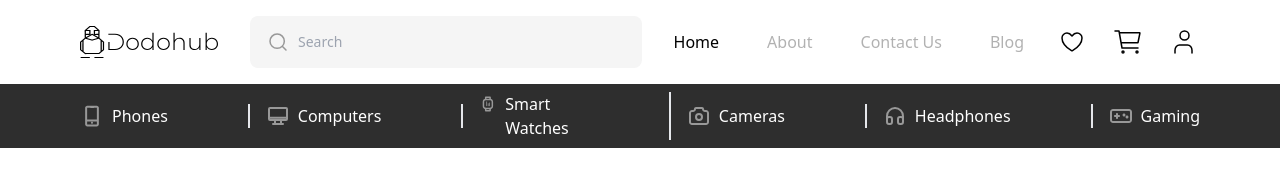
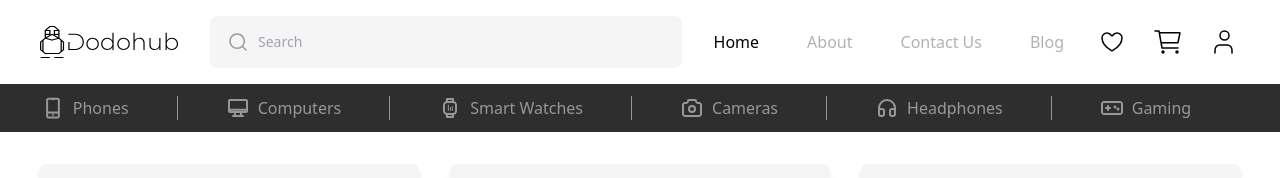
Before and after one commit to dodotechbd/dodocart, a Next.js app: page / in a window 1280 px wide. Shown: the top 178 px of the page. Built offline with nearby package versions, Linux system fonts and the light colour scheme; grey boxes are pictures that could not be loaded.

Commit message:
updated code

```diff
--- a/src/components/core/header/Nav.tsx
+++ b/src/components/core/header/Nav.tsx
@@ -1,24 +1,15 @@
 import { Burger, Cart, Favorite, Logo, Search, User } from '@components/icons';
 import Link from 'next/link';
 import { useRouter } from 'next/router';
-
-type LinkType = {
-  name: string;
-  route: string;
-};
+import { SubNav } from './SubNav';
+import { ILink, links } from './nav-list';
 
 export const Nav = () => {
   const router = useRouter();
   const { route } = router;
-  const links: LinkType[] = [
-    { name: 'Home', route: '/' },
-    { name: 'About', route: '/about' },
-    { name: 'Contact Us', route: '/contactus' },
-    { name: 'Blog', route: '/blog' },
-  ];
   return (
     <header>
-      <div className="flex items-center lg:justify-start justify-between gap-8 container mx-auto lg:px-20 px-4 lg:py-4 py-6">
+      <div className="flex items-center lg:justify-start justify-between gap-8 container mx-auto md:px-10 px-4 lg:py-4 py-6">
         <Link href="/">
           <Logo width="138" height="32" />
         </Link>
@@ -32,7 +23,7 @@ export const Nav = () => {
           />
         </div>
         <ul className="lg:flex hidden gap-12 whitespace-nowrap">
-          {links.map((link: LinkType, idx: number) => (
+          {links.map((link: ILink, idx: number) => (
             <li key={idx}>
               <Link
                 href={link.route}
@@ -58,6 +49,9 @@ export const Nav = () => {
           <Burger size={40} fill="#080341" />
         </button>
       </div>
+      <div className="bg-[#2E2E2E]">
+        <SubNav />
+      </div>
     </header>
   );
 };
--- a/src/components/core/header/Sub.tsx
+++ /dev/null
@@ -1,57 +0,0 @@
-import { CameraBold, ComputerBold, HeadPhoneBold, PhoneBold, SmartWatchBold } from '@components/icons';
-import { GamingBold } from '@components/icons/Gaming';
-import Link from 'next/link';
-// type LinkNav = {
-//   name: string;
-//   icon: any;
-// };
-
-export const Sub = () => {
-  // const navLink: LinkNav[] = [
-  //   { name: 'phone', icon: <Cart /> },
-  //   { name: 'phone', icon: <Cart /> },
-  //   { name: 'phone', icon: <Cart /> },
-  //   { name: 'phone', icon: <Cart /> },
-  //   { name: 'phone', icon: <Cart /> },
-  //   { name: 'phone', icon: <Cart /> },
-  // ];
-  return (
-    <div className="lg:flex  gap-4 py-2 container mx-auto items-center justify-between lg:px-20 px-4 bg-[#2E2E2E] text-white text-white">
-      <div className="flex gap-2 border-r-2 items-center ">
-        <PhoneBold color="#989898" />
-        <Link href="/">
-          <label className="mr-20">Phones</label>
-        </Link>
-      </div>
-      <div className="flex border-r-2 gap-2">
-        <ComputerBold color="#989898" />
-        <label className="mr-20">Computers</label>
-      </div>
-      <div className="flex border-r-2 gap-2">
-        <SmartWatchBold color="#989898" />
-        <label className="mr-20">Smart Watches</label>
-      </div>
-      <div className="flex border-r-2 gap-2">
-        <CameraBold color="#989898" />
-        <label className="mr-20">Cameras</label>
-      </div>
-      <div className="flex border-r-2 gap-2">
-        <HeadPhoneBold color="#989898" />
-        <label className="mr-20">Headphones</label>
-      </div>
-      <div className="flex gap-2">
-        <GamingBold className="w-6" color="#989898" />
-        <label>Gaming</label>
-      </div>
-
-      {/* {navLink.map((nav) => (
-        <div key={nav.name}>
-          <Link href="/" className="flex">
-            <p>{nav.icon}</p>
-            <label>{nav.name}</label>
-          </Link>
-        </div>
-      ))} */}
-    </div>
-  );
-};
--- /dev/null
+++ b/src/components/core/header/SubNav.tsx
@@ -0,0 +1,25 @@
+import Link from 'next/link';
+import { ILink, subLinks } from './nav-list';
+
+export const SubNav = () => {
+  return (
+    <div className="container mx-auto lg:flex gap-12 py-2 items-center justify-center md:px-10 px-4 text-white">
+      {subLinks.map((link: ILink, idx: number) => {
+        const { name, route, Icon } = link;
+        return (
+          <div
+            key={idx}
+            className={`pr-12 whitespace-nowrap font-medium ${
+              subLinks.length !== idx + 1 && 'border-r border-white/50'
+            } my-1`}
+          >
+            <Link href="/" className="flex gap-2 items-center duration-150 hover:opacity-100 opacity-50">
+              {Icon && <Icon color="white" />}
+              <span>{name}</span>
+            </Link>
+          </div>
+        );
+      })}
+    </div>
+  );
+};
--- a/src/components/core/header/index.ts
+++ b/src/components/core/header/index.ts
@@ -1,2 +1 @@
 export * from './Nav';
-export * from './Sub';
--- /dev/null
+++ b/src/components/core/header/nav-list.ts
@@ -0,0 +1,26 @@
+import { CameraBold, ComputerBold, HeadPhoneBold, PhoneBold, SmartWatchBold } from '@components/icons';
+import { GamingBold } from '@components/icons/Gaming';
+import { IIconProps } from '@interfaces';
+import { FC } from 'react';
+
+export interface ILink {
+  name: string;
+  route: string;
+  Icon?: FC<IIconProps>;
+}
+
+export const links: ILink[] = [
+  { name: 'Home', route: '/' },
+  { name: 'About', route: '/about' },
+  { name: 'Contact Us', route: '/contactus' },
+  { name: 'Blog', route: '/blog' },
+];
+
+export const subLinks: ILink[] = [
+  { name: 'Phones', route: '/phones', Icon: PhoneBold },
+  { name: 'Computers', route: '/computers', Icon: ComputerBold },
+  { name: 'Smart Watches', route: '/smartwatches', Icon: SmartWatchBold },
+  { name: 'Cameras', route: '/cameras', Icon: CameraBold },
+  { name: 'Headphones', route: '/headphones', Icon: HeadPhoneBold },
+  { name: 'Gaming', route: '/gaming', Icon: GamingBold },
+];
--- a/src/pages/_app.tsx
+++ b/src/pages/_app.tsx
@@ -1,4 +1,4 @@
-import { ErrorBoundaryFallback, Footer, Nav, Sub } from '@components/core';
+import { ErrorBoundaryFallback, Footer, Nav } from '@components/core';
 import '@styles/globals.css';
 import type { AppProps } from 'next/app';
 import Head from 'next/head';
@@ -14,7 +14,6 @@ function App({ Component, pageProps }: AppProps) {
       </Head>
       <div>
         <Nav />
-        <Sub />
         <Component {...pageProps} />
         <Footer />
       </div>
```
